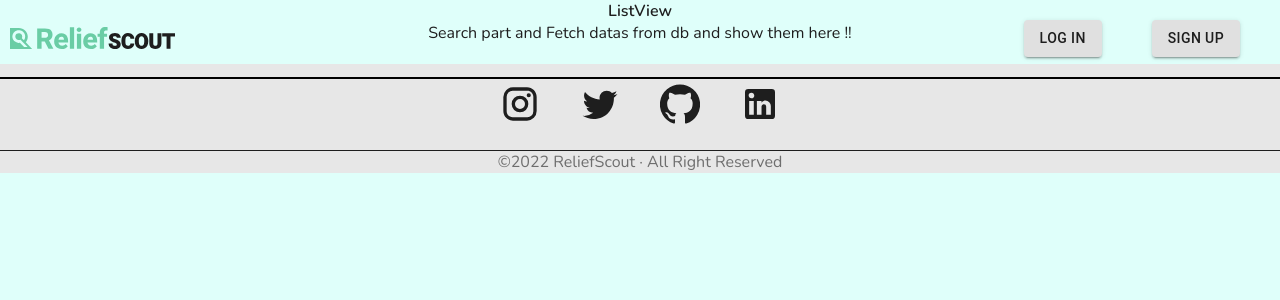
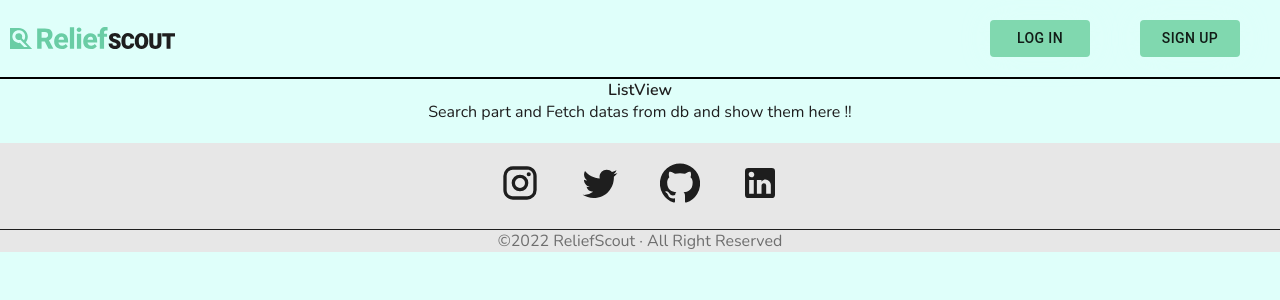
Before and after one commit to petekgithub/fetch-data-mongdb-trytry, a React (Create React App) app: page /listview in a window 1280 px wide. Shown: the top 300 px of the page. Built offline with nearby package versions, Linux system fonts and the light colour scheme.

Commit message:
header-scss-update-and-Link-added

```diff
--- a/src/Core/components/Footer/styles.module.scss
+++ b/src/Core/components/Footer/styles.module.scss
@@ -22,7 +22,7 @@
       cursor      : pointer;
 
       :hover {
-      color       : $color-sky;
+      color       : $color-green;
 
       }
     }
--- a/src/Core/components/Header/index.tsx
+++ b/src/Core/components/Header/index.tsx
@@ -2,6 +2,7 @@ import React from "react";
 import styles from "./styles.module.scss";
 import Logo from "Core/assets/logo.svg";
 import { Button } from "@material-ui/core";
+import { Link } from "react-router-dom";
 
 /* - login- signin buttons will develop, not working right now
    - you have to route related page (login/sinup)
@@ -14,8 +15,8 @@ const Header: React.FC = () => {
           <img src={Logo} alt="ReliefScout" />
         </div>
         <div className={styles.right}>
-          <Button variant="contained"><a href="/login">Log In</a></Button>
-          <Button className={styles.sinUpBtn} variant="contained"><a href="/register">Sign Up</a></Button>
+          <Link to="/login"><Button className={styles.logInBtn}>Log In</Button></Link>
+          <Link to="/register"><Button className={styles.signUpBtn}>Sign Up</Button></Link>
         </div>
       </div>
     </header>
--- a/src/Core/components/Header/styles.module.scss
+++ b/src/Core/components/Header/styles.module.scss
@@ -3,7 +3,7 @@
 .container {
   transition: all .2s;
   z-index: 10;
-  @include fixed(0,0,null,0);
+ // @include fixed(0,0,null,0);
   padding: 10px;
   margin-bottom: 0;
   border-bottom: 2px solid black;
@@ -18,8 +18,23 @@
       margin-left       : auto;
       border-radius     : 4px;
 
-      .sinUpBtn {
+      .logInBtn {
         margin-left: 50px;
+        border-radius: 3px solid $color-sky;
+        background-color: $color-green;
+        cursor: pointer;
+        box-shadow   : 0 0 30px 0 rgba($color-minty, 0.22);
+        width    : 100px;
+
+      }
+
+      .signUpBtn {
+        margin-left: 50px;
+        border-radius: 3px solid $color-sky;
+        background-color: $color-green;
+        cursor: pointer;
+        box-shadow   : 0 0 30px 0 rgba($color-minty, 0.22);
+        width    : 100px;
       }
     }
   }
--- a/src/Core/styles/variables.scss
+++ b/src/Core/styles/variables.scss
@@ -13,3 +13,4 @@ $color-firebrick     : #da9999;
 $color-ice           : #e6f4ff;
 $color-sky           : #a3d8db;
 $color-bat           : #e7e7e7;
+$color-green         : #80d8af;
--- /dev/null
+++ b/src/context/AuthProvide.tsx
@@ -0,0 +1,6 @@
+import { createContext, useState } from "react";
+
+const AuthContext = createContext({});
+
+
+//export const AuthProvider
```
